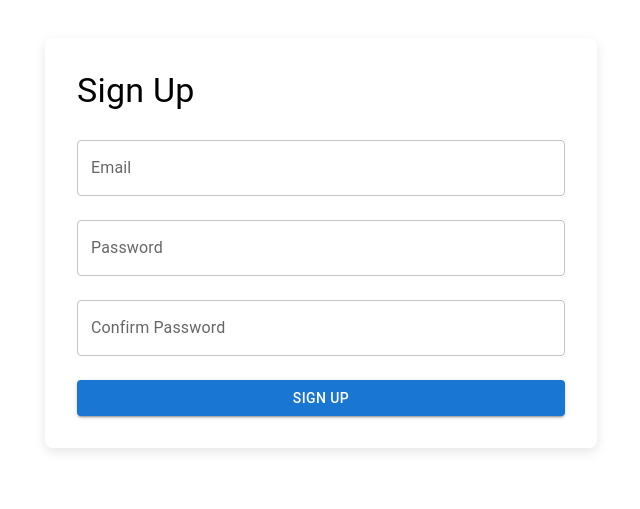
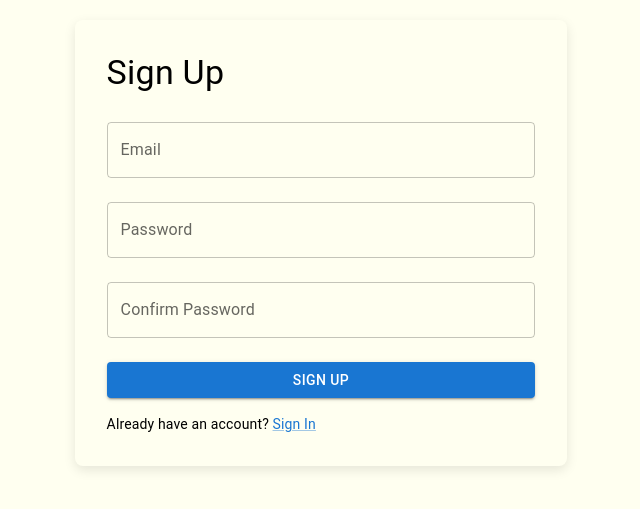
Before and after one commit to JohnKamaujk/ai-customer-support, a Next.js app: page /signup in a window 1280 px wide. Shown: the part 157-666 px from the top of the page, without its empty margins (319-959 px from the left). Built offline with nearby package versions, Linux system fonts and the light colour scheme; no server answers.

Commit message:
:bento:chore: Update signup UI

```diff
--- a/src/app/(auth)/signup/page.tsx
+++ b/src/app/(auth)/signup/page.tsx
@@ -1,11 +1,19 @@
 "use client";
 
-import { Box, Button, Container, TextField, Typography } from "@mui/material";
+import {
+  Box,
+  Button,
+  Container,
+  Link,
+  TextField,
+  Typography,
+} from "@mui/material";
 import { useForm, Controller } from "react-hook-form";
 import * as Yup from "yup";
 import { createUserWithEmailAndPassword } from "firebase/auth";
 import { auth } from "../../../lib/firebase";
 import { useRouter } from "next/navigation";
+import NextLink from "next/link";
 import { yupResolver } from "@hookform/resolvers/yup";
 
 const validationSchema = Yup.object({
@@ -51,18 +59,20 @@ export default function Signup() {
 
   return (
     <Container
-      maxWidth="sm"
+      maxWidth={false}
       sx={{
         display: "flex",
         flexDirection: "column",
         alignItems: "center",
         justifyContent: "center",
         height: "100vh",
+        width: "100vw",
+        bgcolor: "var(--primary-bg)",
       }}
     >
       <Box
         sx={{
-          width: "100%",
+          width: "40%",
           p: 4,
           boxShadow: "0px 4px 12px rgba(0, 0, 0, 0.1)",
           borderRadius: 2,
@@ -133,6 +143,12 @@ export default function Signup() {
             Sign Up
           </Button>
         </Box>
+        <Typography variant="body2" mt="16px">
+          Already have an account?{" "}
+          <Link component={NextLink} href="/signin" color="primary">
+            Sign In
+          </Link>
+        </Typography>
       </Box>
     </Container>
   );
```
